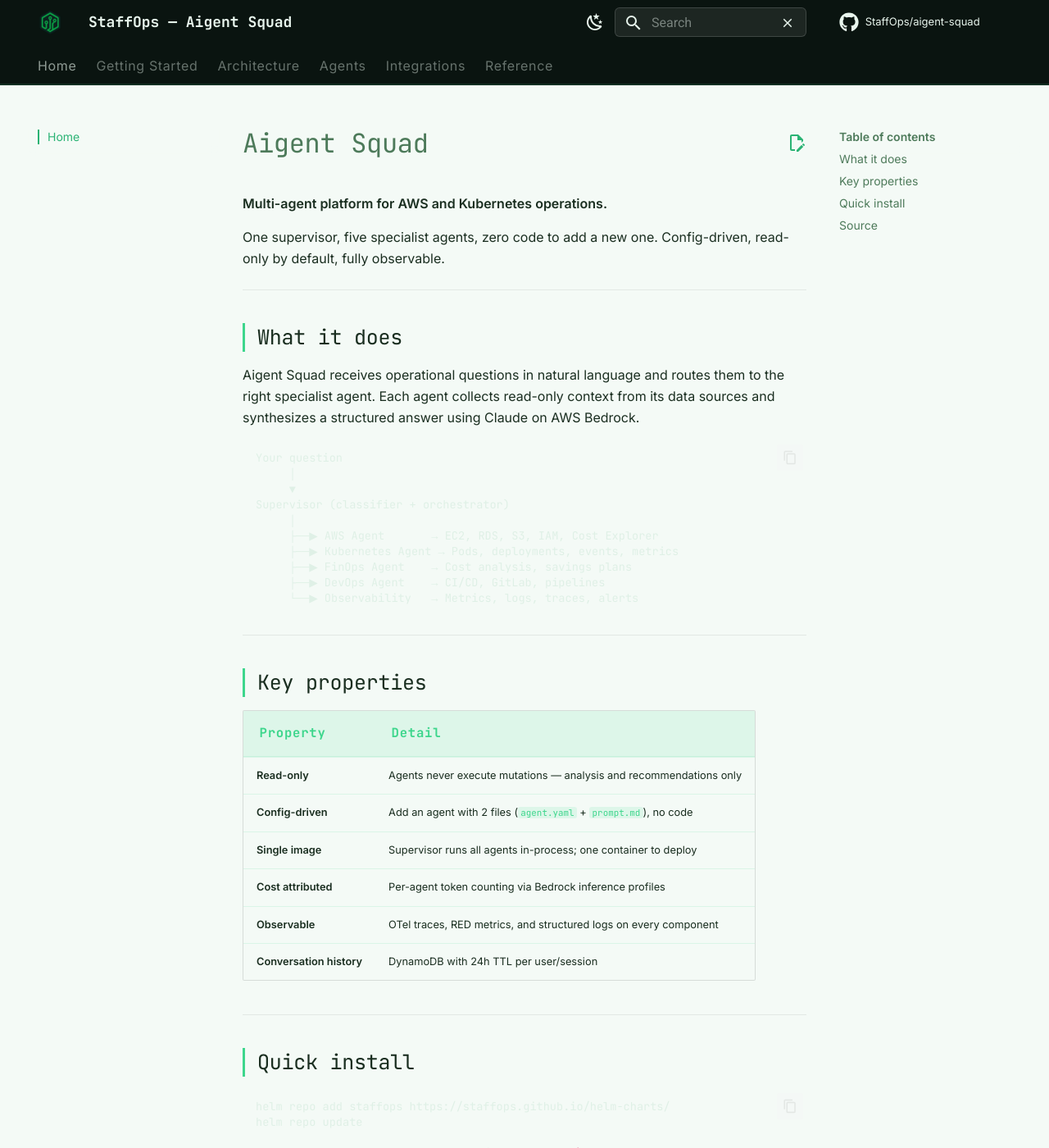
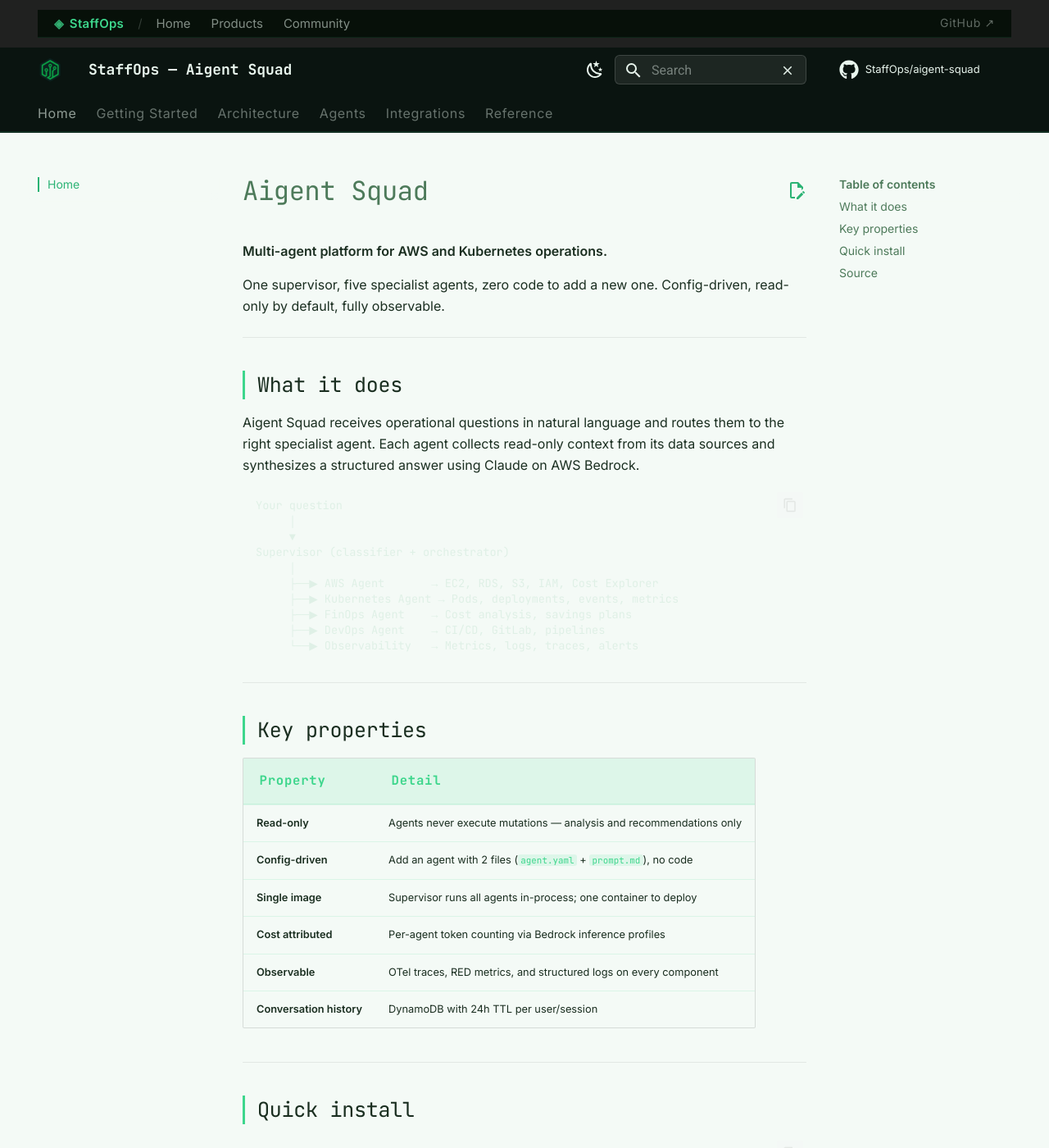
Before and after one commit to StaffOps/aigent-squad, an MkDocs documentation site: the page built from docs/index.md, in a window 1280 px wide and 1400 px high. Shown: the whole window at 82% size. Built offline with MkDocs 1.6.1 and Material for MkDocs 9.7.7, drawn with Linux system fonts in a browser that asks for light colours; comment, search, counter and statistics services are not loaded.

Commit message:
feat(docs): add StaffOps hub bar to all pages
Adds a slim permanent bar above the MkDocs header linking back to
staffops.github.io — Home, Products, Community, GitHub. Prevents
sub-docs from feeling disconnected from the main hub.

Co-Authored-By: Claude Sonnet 4.6 <noreply@anthropic.com>

```diff
--- a/docs/stylesheets/extra.css
+++ b/docs/stylesheets/extra.css
@@ -127,3 +127,43 @@ body { font-family: var(--so-font-body); }
 @media (prefers-reduced-motion: reduce) {
   .so-card { transition: none; }
 }
+
+/* ─── Hub bar ─────────────────────────────────────────────────────────────── */
+.so-hub-bar {
+  display: flex;
+  align-items: center;
+  gap: .75rem;
+  padding: 0 1rem;
+  height: 34px;
+  background: #071009;
+  border-bottom: 1px solid rgba(61,214,140,.1);
+  font-size: .75rem;
+  font-family: var(--so-font-body);
+}
+.so-hub-bar__brand {
+  display: flex;
+  align-items: center;
+  gap: .35rem;
+  color: var(--so-green) !important;
+  font-weight: 600;
+  text-decoration: none !important;
+  letter-spacing: .02em;
+}
+.so-hub-bar__icon { opacity: .8; }
+.so-hub-bar__sep { color: rgba(232,245,237,.2); margin: 0 .1rem; }
+.so-hub-bar__nav { display: flex; gap: 1.25rem; }
+.so-hub-bar__nav a {
+  color: rgba(232,245,237,.55) !important;
+  text-decoration: none !important;
+  transition: color .15s;
+}
+.so-hub-bar__nav a:hover { color: var(--so-green) !important; }
+.so-hub-bar__gh {
+  margin-left: auto;
+  color: rgba(232,245,237,.4) !important;
+  text-decoration: none !important;
+  font-size: .7rem;
+  letter-spacing: .05em;
+  transition: color .15s;
+}
+.so-hub-bar__gh:hover { color: var(--so-green) !important; }
--- a/mkdocs.yml
+++ b/mkdocs.yml
@@ -7,6 +7,7 @@ edit_uri: edit/main/docs/
 
 theme:
   name: material
+  custom_dir: overrides
   logo: assets/logo.png
   favicon: assets/logo.png
   palette:
--- /dev/null
+++ b/overrides/main.html
@@ -0,0 +1,17 @@
+{% extends "base.html" %}
+
+{% block announce %}
+<div class="so-hub-bar">
+  <a href="https://staffops.github.io/" class="so-hub-bar__brand">
+    <span class="so-hub-bar__icon">◈</span>
+    <span>StaffOps</span>
+  </a>
+  <span class="so-hub-bar__sep">/</span>
+  <nav class="so-hub-bar__nav">
+    <a href="https://staffops.github.io/">Home</a>
+    <a href="https://staffops.github.io/products/">Products</a>
+    <a href="https://staffops.github.io/community/principles/">Community</a>
+  </nav>
+  <a href="https://github.com/StaffOps" class="so-hub-bar__gh" target="_blank" rel="noopener">GitHub ↗</a>
+</div>
+{% endblock %}
```
